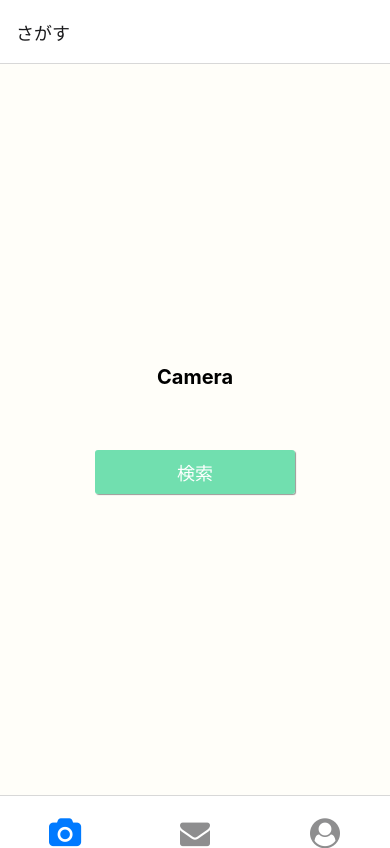
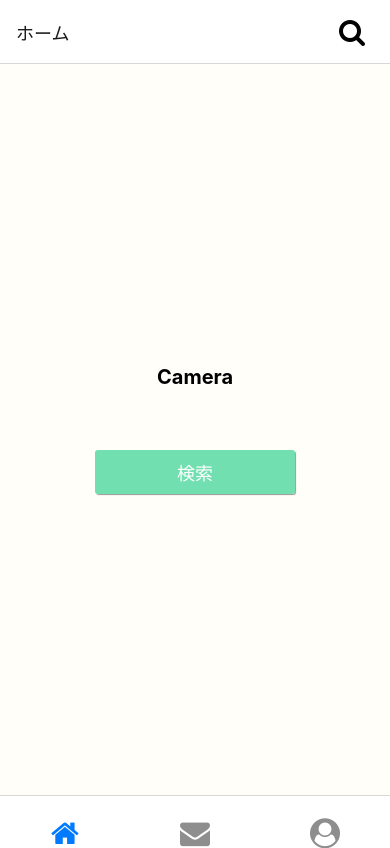
Before and after one commit to tatsumi-0729/photomo, a React Native app: screen / in a window 390 px wide. Built offline with nearby package versions, Linux system fonts and the light colour scheme.

Commit message:
commit a lot

```diff
--- a/package.json
+++ b/package.json
@@ -13,6 +13,7 @@
     "@react-native-community/masked-view": "^0.1.11",
     "@react-navigation/bottom-tabs": "^6.0.9",
     "@react-navigation/native": "^6.0.6",
+    "@react-navigation/native-stack": "^6.2.5",
     "react": "17.0.2",
     "react-native": "0.66.1",
     "react-native-elements": "^3.4.2",
--- a/src/App.tsx
+++ b/src/App.tsx
@@ -4,34 +4,40 @@
 import React from 'react';
 import {NavigationContainer} from '@react-navigation/native';
 import {createBottomTabNavigator} from '@react-navigation/bottom-tabs';
+import {Pressable} from 'react-native';
 import FontAwesome from 'react-native-vector-icons/FontAwesome';
 
-import CameraScreen from './screen/CameraScreen';
+import HomeScreen from './screen/HomeScreen';
 import MessageScreen from './screen/MessageScreen';
 import MypageScreen from './screen/MypageScreen';
 
 const Tab = createBottomTabNavigator();
 
-const App = () => {
-  return (
-    <NavigationContainer>
+const RootStack: React.VFC = () => (
   <Tab.Navigator>
     <Tab.Screen
       name=" "
-          component={CameraScreen}
-          options={{
-            headerTitle: 'さがす',
-            tabBarIcon: ({color}) => <TabBarIcon name="camera" color={color} />,
-          }}
+      component={HomeScreen}
+      options={({navigation}) => ({
+        headerTitle: 'ホーム',
+        tabBarIcon: ({color}) => <TabBarIcon name="home" color={color} />,
+        headerRight: () => (
+          <Pressable
+            onPress={() => navigation.navigate('Home')}
+            style={({pressed}) => ({
+              opacity: pressed ? 0.5 : 1,
+            })}>
+            <FontAwesome name="search" size={28} style={{marginRight: 25}} />
+          </Pressable>
+        ),
+      })}
     />
     <Tab.Screen
       name="  "
       component={MessageScreen}
       options={{
         headerTitle: 'メッセージ',
-            tabBarIcon: ({color}) => (
-              <TabBarIcon name="envelope" color={color} />
-            ),
+        tabBarIcon: ({color}) => <TabBarIcon name="envelope" color={color} />,
       }}
     />
     <Tab.Screen
@@ -45,9 +51,15 @@ const App = () => {
       }}
     />
   </Tab.Navigator>
+);
+
+export default function App() {
+  return (
+    <NavigationContainer>
+      <RootStack />
     </NavigationContainer>
   );
-};
+}
 
 function TabBarIcon(props: {
   name: React.ComponentProps<typeof FontAwesome>['name'];
@@ -55,5 +67,3 @@ function TabBarIcon(props: {
 }) {
   return <FontAwesome size={30} style={{marginBottom: -25}} {...props} />;
 }
-
-export default App;
--- a/src/components/Picture.tsx
+++ b/src/components/Picture.tsx
@@ -1,5 +1,5 @@
 import * as React from 'react';
-import {Dimensions, StyleSheet, View} from 'react-native';
+import {Dimensions, View} from 'react-native';
 import {Card} from 'react-native-paper';
 
 const ITEM_WIDTH = Dimensions.get('window').width;
@@ -7,17 +7,9 @@ const ITEM_WIDTH = Dimensions.get('window').width;
 export default function MypageScreen({picturePath}: {picturePath: any}) {
   return (
     <View>
-      <Card style={styles.picture}>
+      <Card>
         <Card.Cover source={picturePath} />
       </Card>
     </View>
   );
 }
-
-const styles = StyleSheet.create({
-  picture: {
-    width: ITEM_WIDTH / 2,
-    borderWidth: 0.4,
-    borderColor: 'black',
-  },
-});
--- a/src/screen/MypageScreen.tsx
+++ b/src/screen/MypageScreen.tsx
@@ -13,7 +13,6 @@ import Picture from '../components/Picture';
 import Chip from '../components/Chip';
 
 const WIDTH = Dimensions.get('window').width;
-const HEIGHT = Dimensions.get('window').height;
 
 export default function MypageScreen() {
   const picturePathList = [
@@ -82,7 +81,9 @@ export default function MypageScreen() {
           {/* 写真一覧 */}
           <View style={styles.pictureWrap}>
             {picturePathList.map((item: any, i: number) => (
-              <Picture picturePath={item.path} />
+              <View style={styles.picture}>
+                <Picture picturePath={item.path} />
+              </View>
             ))}
           </View>
         </View>
@@ -95,7 +96,6 @@ const styles = StyleSheet.create({
   container: {
     alignItems: 'center',
     width: WIDTH,
-    height: HEIGHT,
     backgroundColor: '#fffef9',
   },
   avatarNameWrap: {
@@ -126,9 +126,15 @@ const styles = StyleSheet.create({
   },
   pictureWrap: {
     flex: 1,
+    flexDirection: 'row',
     flexWrap: 'wrap',
     width: WIDTH,
     marginTop: 20,
     backgroundColor: '#ecf0f1',
   },
+  picture: {
+    width: WIDTH / 2,
+    borderWidth: 0.4,
+    borderColor: 'black',
+  },
 });
```
Also changed, not shown: src/screen/HomeScreen.tsx (renamed from src/screen/CameraScreen.tsx), 2 other files (tests, documents, lock files or other folders). Lines whose indentation alone changed are shown as unchanged.
